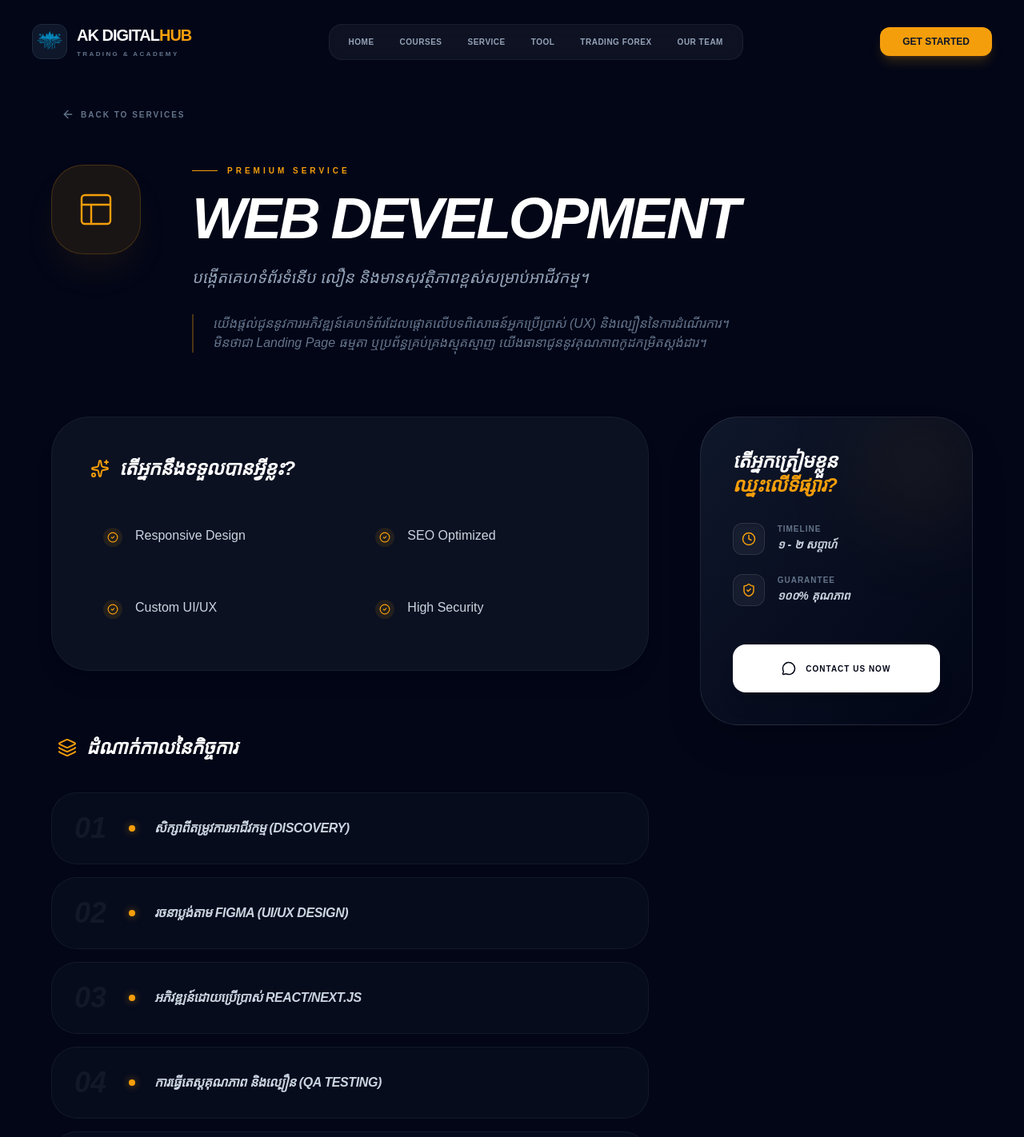
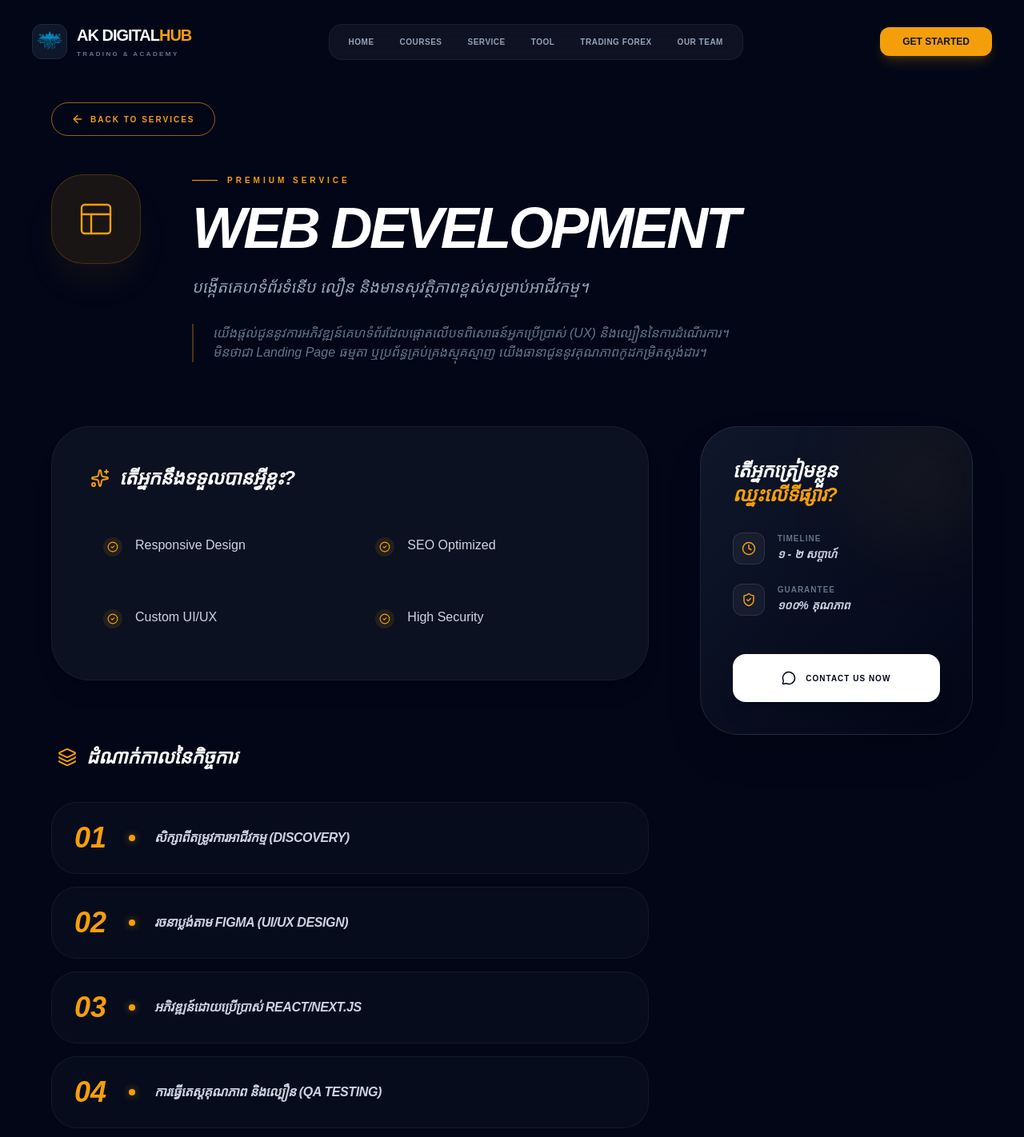
Before and after one commit to MarketxTrader/ak_digital_hub, a React (Vite) app in the folder frontend/: page /service/1 in a window 1280 px wide. Shown: the top 1422 px of the page at 80% size. Built offline with nearby package versions, Linux system fonts and the light colour scheme; the HTML template or start-up script is replaced by a standard one; a web font is replaced by a local one.

Commit message:
update service

```diff
--- a/frontend/src/components/Footer.jsx
+++ b/frontend/src/components/Footer.jsx
@@ -109,7 +109,7 @@ const Footer = () => {
         {/* បន្ទាត់ខាងក្រោមគេបង្អស់ */}
         <div className="pt-10 border-t border-white/5 flex flex-col md:flex-row justify-between items-center gap-6">
           <p className="text-slate-500 text-[11px] font-bold uppercase tracking-[0.2em]">
-            © 2024 <span className="text-white font-black">AK DIGITAL HUB</span>. All rights reserved.
+            © 2026 <span className="text-white font-black">AK DIGITAL HUB</span>. All rights reserved.
           </p>
           <div className="flex gap-8 text-[11px] font-bold uppercase tracking-widest text-slate-500">
             <Link to="/privacy" className="hover:text-white transition-colors">Privacy Policy</Link>
--- a/frontend/src/pages/ServiceDetail.jsx
+++ b/frontend/src/pages/ServiceDetail.jsx
@@ -68,14 +68,19 @@ const ServiceDetail = () => {
         <div className="absolute top-0 left-1/2 -translate-x-1/2 w-full h-[500px] bg-amber-500/5 blur-[120px] rounded-full -z-10" />
 
         <div className="max-w-6xl mx-auto">
-          <motion.button
+            <motion.button
             initial={{ opacity: 0 }}
             animate={{ opacity: 1 }}
             onClick={() => navigate(-1)}
-            className="group flex items-center gap-2 text-slate-500 hover:text-white transition-colors mb-12 uppercase text-[10px] font-black tracking-[0.2em]"
-          >
-            <ArrowLeft size={16} className="group-hover:-translate-x-1 transition-transform" /> Back to Services
-          </motion.button>
+            className=" group inline-flex items-center gap-2 px-6 py-3 border border-amber-500/60 rounded-full text-amber-500 hover:text-slate-950 hover:bg-amber-500 transition-all mb-12 uppercase text-[10px] font-black tracking-[0.2em] active:scale-95"
+            >
+            <ArrowLeft
+                size={16}
+                className="group-hover:-translate-x-1 transition-transform"
+            />
+            Back to Services
+            </motion.button>
+
 
           <div className="flex flex-col lg:flex-row gap-10 lg:gap-16 items-start">
             <motion.div
@@ -155,7 +160,7 @@ const ServiceDetail = () => {
                         {...fadeInUp}
                         className="flex items-center gap-6 p-6 rounded-[2rem] border border-white/5 bg-slate-900/40 hover:bg-amber-500/5 transition-all group"
                       >
-                        <div className="text-4xl font-black text-white/5 group-hover:text-amber-500/10 transition-colors italic w-12 text-center">
+                        <div className="text-4xl font-black text-amber-500 group-hover:text-amber-500/10 transition-colors italic w-12 text-center">
                           0{index + 1}
                         </div>
                         <div className="h-2 w-2 rounded-full bg-amber-500 shadow-[0_0_10px_rgba(245,158,11,0.5)]" />
@@ -270,7 +275,7 @@ const ServiceDetail = () => {
       </section>
 
       <footer className="py-10 text-center border-t border-white/5 opacity-20 text-[10px] uppercase tracking-[0.5em] font-black px-4 italic">
-        © 2024 AK DIGITAL HUB • Premium Quality Services
+        © 2026 AK DIGITAL HUB • Premium Quality Services
       </footer>
     </div>
   );
```
